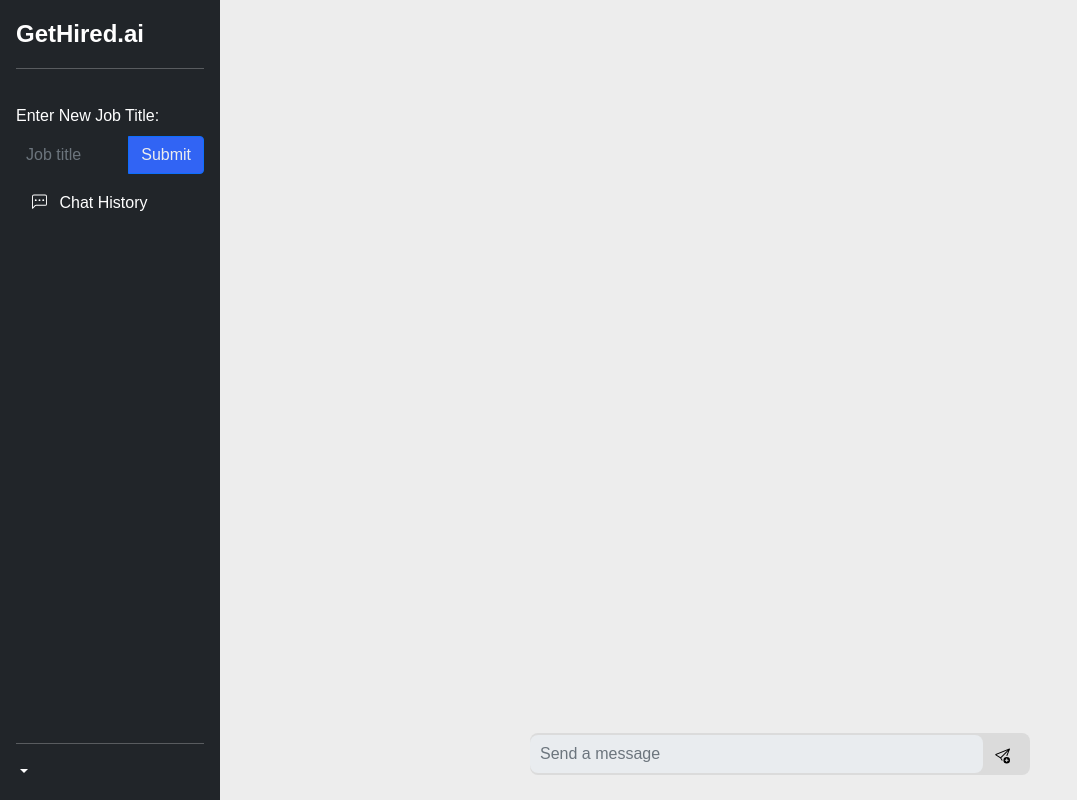
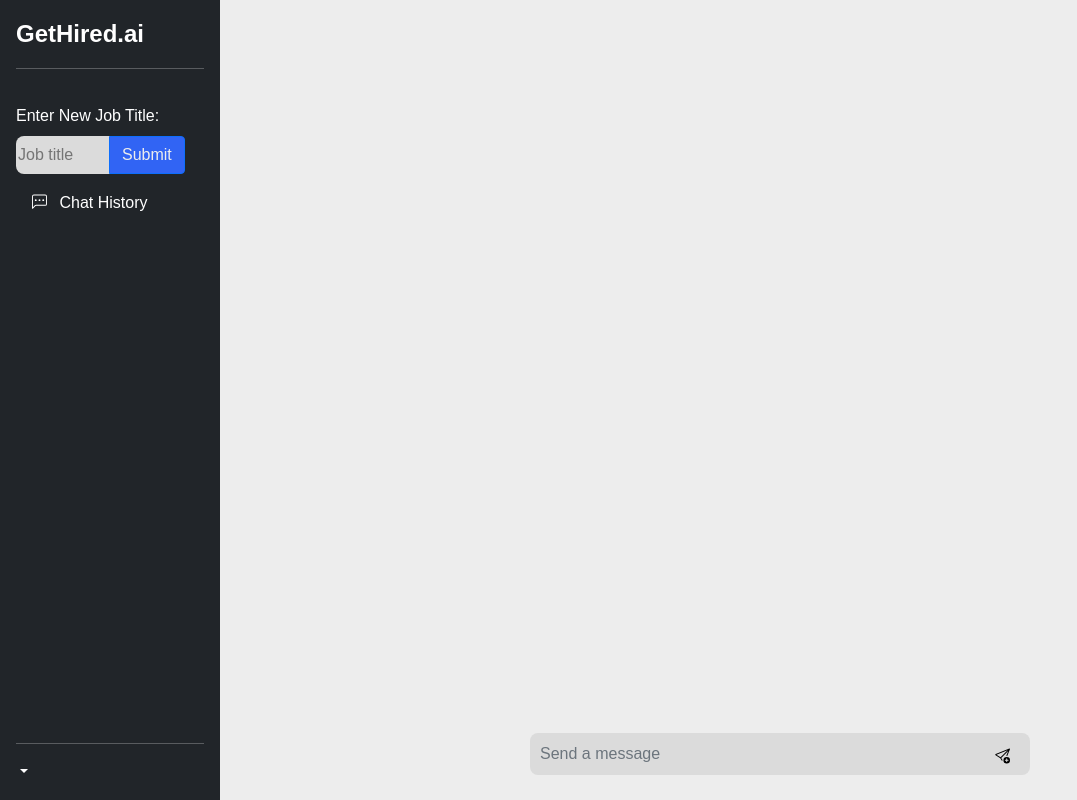
Before and after one commit to uwaysm/Job-Interview-Simulator, a Flask app: page /app in a window 1280 px wide. Shown: the whole page, without its empty margins (0-1077 px from the left). Run offline with Flask 3, Linux system fonts and the light colour scheme; parts of the project's set-up code (start-up, migrations or seed data) failed here and were passed over.

Commit message:
fixed locked colour state of input box

```diff
--- a/static/css/app.css
+++ b/static/css/app.css
@@ -83,19 +83,42 @@
   left: 280px;
   right: 0;
   padding: 0 20px 20px;
-
 }
 
+#userInput.locked{
+  height: 10%;
+  border-radius: .5rem;
+  padding: 10px;
+  border-color: grey;
+  background: transparent;
+  outline: none;
+  border: none;
+}
 .bi {
 vertical-align: -.125em;
 pointer-events: none;
 fill: currentColor;
 }
 
+.job-control{
+  width: 50%;
+  background-color: #dbdbdb;
+  border-radius: .5rem; /* Add rounded corners */
+  outline: none;
+  border: none;
+}
+.job-control:focus{
+  background-color: #dbdbdb;
+  box-shadow: none;
+}
+
+#jobTitleSubmit {
+  padding: 6px 12px;
+}
+
 .form-control{
   height: 10%;
-  background-color: #ededed;
-  border: 1px solid #f5f5f5; /* Add a border */
+  background-color: #dbdbdb;
   border-radius: .5rem; /* Add rounded corners */
   padding: 10px; /* Add some padding */
   border-color: grey;
@@ -103,10 +126,22 @@ fill: currentColor;
   outline: none;
   border: none;
 }
+
 .form-control:focus{
   background-color: #dbdbdb;
   box-shadow: none;
 }
+
+.form-control:disabled{
+  height: 10%;
+  border-radius: .5rem;
+  padding: 10px;
+  border-color: grey;
+  background: transparent;
+  outline: none;
+  border: none;
+}
+
 .input-group-chatbox{
   display: flex; /* Use flexbox */
   align-items: center; /* Center the button vertically */
@@ -121,9 +156,6 @@ fill: currentColor;
 .input-group-chatbox button {
   width: 50px;
 }
-body{
-  background-color:#ededed;
-}
 #sendBtn{
   font-size: 1.25rem;
   color: black;
--- a/templates/testapp.html
+++ b/templates/testapp.html
@@ -53,7 +53,7 @@
               <li class="nav-item">
                 <label for="jobTitle" class="form-label">Enter New Job Title:</label>
                 <div class="input-group">
-                  <input class="form-control" id="jobTitle" placeholder="Job title"/>
+                  <input class="job-control" id="jobTitle" placeholder="Job title"/>
                   <button class="btn btn-primary" id="jobTitleSubmit">Submit</button>
                 </div>
               </li>
@@ -88,8 +88,8 @@
             <div class="chatbot-container">
               <form class="user-input">
                 <div class="input-group-chatbox">
-                  <input type="text" class="form-control" id="userInput" placeholder="Send a message"/>
-                  <button class="btn btn-primary" id="sendBtn"><svg width="15" height="16" fill="currentColor" class="bi me-2"><use xlink:href="#send-plus"/></svg></button>
+                  <input type="text" class="form-control" id="userInput" class="locked" placeholder="Send a message"/>
+                  <button class="btn btn-primary" id="sendBtn"><svg width="15" height="16" fill="white" class="bi me-2"><use xlink:href="#send-plus"/></svg></button>
                 </div>
               </form>
             </div>
```
